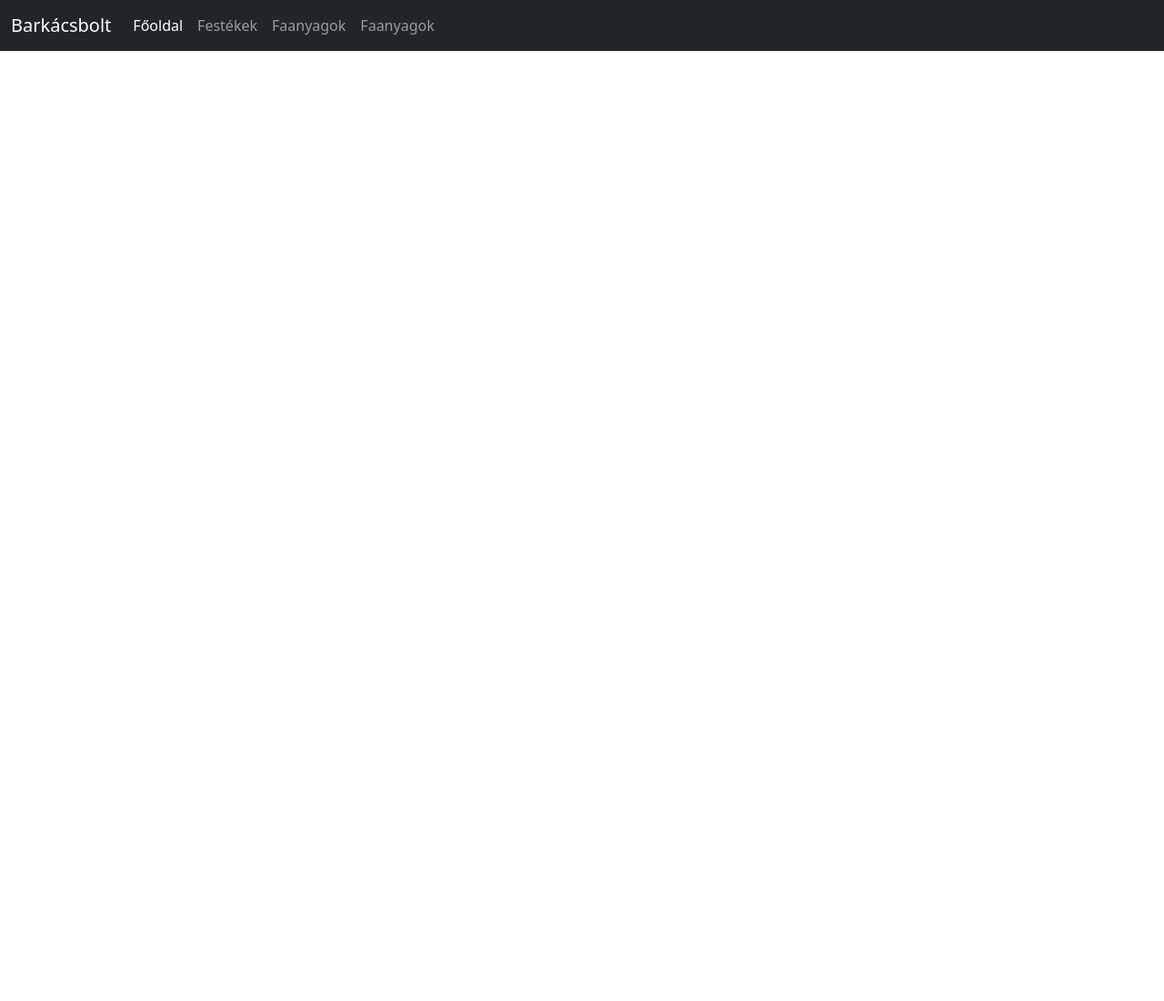
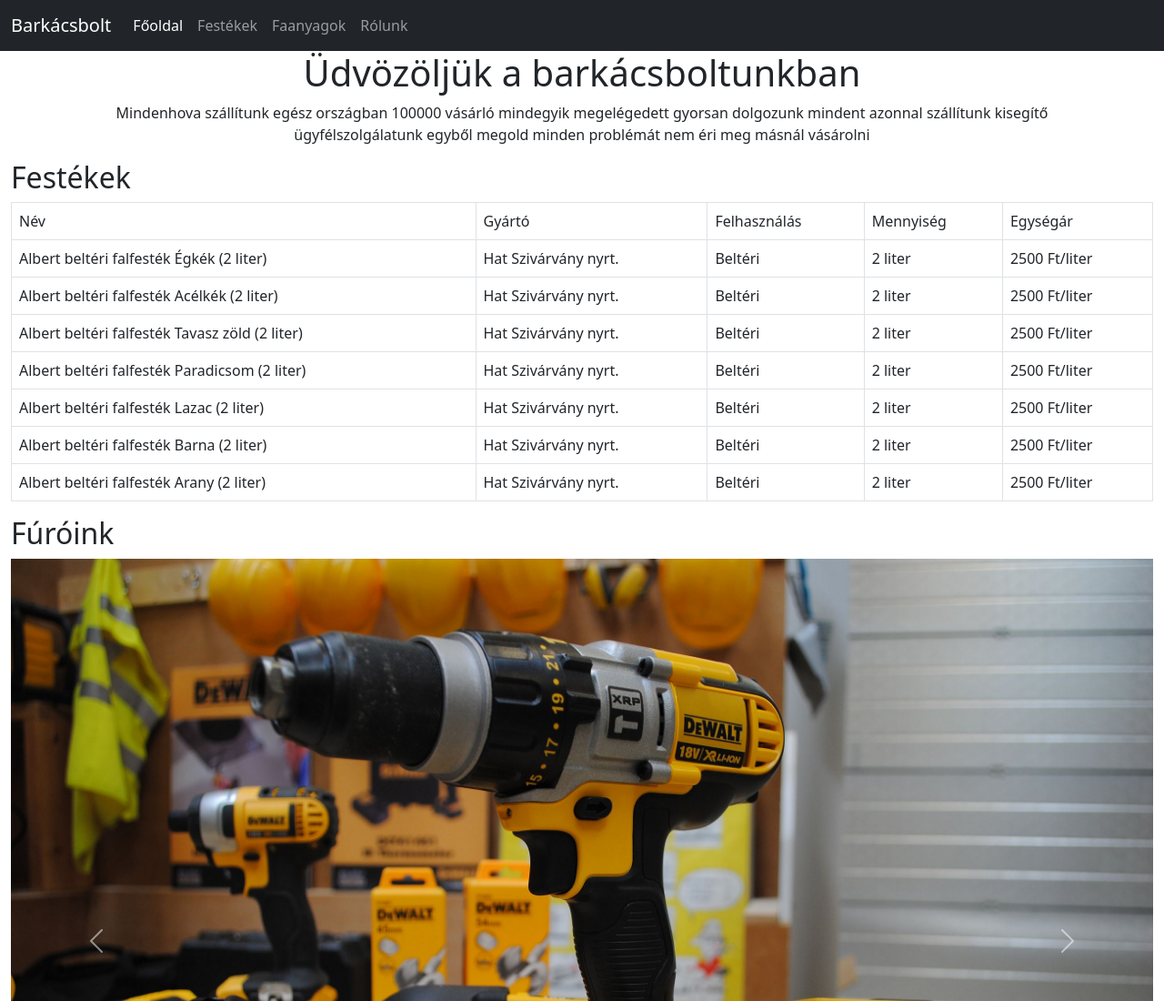
Before and after one commit to n-szilard/webes-projekt, a plain HTML site: page oldal/index.html in a window 1280 px wide. Shown: the top 1100 px of the page at 91% size. Before the commit the page ends 800 px from the top, so only its background shows below. Drawn offline with nearby package versions, Linux system fonts and the light colour scheme.

Commit message:
Főoldal befejezése

```diff
--- a/oldal/index.html
+++ b/oldal/index.html
@@ -24,18 +24,144 @@
                         <a class="nav-link active" aria-current="page" href="#">Főoldal</a>
                     </li>
                     <li class="nav-item">
-                        <a class="nav-link" href="#">Festékek</a>
+                        <a class="nav-link" href="festekek.html">Festékek</a>
                     </li>
                     <li class="nav-item">
-                        <a class="nav-link" href="#">Faanyagok</a>
+                        <a class="nav-link" href="faanyagok.html">Faanyagok</a>
                     </li>
                     <li class="nav-item">
-                        <a class="nav-link" href="#">Faanyagok</a>
+                        <a class="nav-link" href="rolunk.html">Rólunk</a>
                     </li>
                 </ul>
             </div>
         </div>
     </nav>
+
+    <div class="container-fluid">
+
+        <p class="h1 text-center">Üdvözöljük a barkácsboltunkban</p>
+
+        <div class="container-sm">
+            <p class="text-center">Mindenhova szállítunk egész országban 100000 vásárló mindegyik megelégedett gyorsan dolgozunk mindent azonnal szállítunk kisegítő ügyfélszolgálatunk egyből megold minden problémát nem éri meg másnál vásárolni</p>
+        </div>
+
+        <p class="h2">Festékek</p>
+        <table class="table table-bordered">
+            <thead>
+                <tr>
+                    <td>Név</td>
+                    <td>Gyártó</td>
+                    <td>Felhasználás</td>
+                    <td>Mennyiség</td>
+                    <td>Egységár</td>
+                </tr>
+            </thead>
+            <tbody>
+                <tr>
+                    <td>Albert beltéri falfesték Égkék (2 liter)</td>
+                    <td>Hat Szivárvány nyrt.</td>
+                    <td>Beltéri</td>
+                    <td>2 liter</td>
+                    <td>2500 Ft/liter</td>
+                </tr>
+                <tr>
+                    <td>Albert beltéri falfesték Acélkék (2 liter)</td>
+                    <td>Hat Szivárvány nyrt.</td>
+                    <td>Beltéri</td>
+                    <td>2 liter</td>
+                    <td>2500 Ft/liter</td>
+                </tr>
+                <tr>
+                    <td>Albert beltéri falfesték Tavasz zöld (2 liter)</td>
+                    <td>Hat Szivárvány nyrt.</td>
+                    <td>Beltéri</td>
+                    <td>2 liter</td>
+                    <td>2500 Ft/liter</td>
+                </tr>
+                <tr>
+                    <td>Albert beltéri falfesték Paradicsom (2 liter)</td>
+                    <td>Hat Szivárvány nyrt.</td>
+                    <td>Beltéri</td>
+                    <td>2 liter</td>
+                    <td>2500 Ft/liter</td>
+                </tr>
+                <tr>
+                    <td>Albert beltéri falfesték Lazac (2 liter)</td>
+                    <td>Hat Szivárvány nyrt.</td>
+                    <td>Beltéri</td>
+                    <td>2 liter</td>
+                    <td>2500 Ft/liter</td>
+                </tr>
+                <tr>
+                    <td>Albert beltéri falfesték Barna (2 liter)</td>
+                    <td>Hat Szivárvány nyrt.</td>
+                    <td>Beltéri</td>
+                    <td>2 liter</td>
+                    <td>2500 Ft/liter</td>
+                </tr>
+                <tr>
+                    <td>Albert beltéri falfesték Arany (2 liter)</td>
+                    <td>Hat Szivárvány nyrt.</td>
+                    <td>Beltéri</td>
+                    <td>2 liter</td>
+                    <td>2500 Ft/liter</td>
+                </tr>
+            </tbody>
+        </table>
+
+        <p class="h2">Fúróink</p>
+
+        <div id="carouselExampleIndicators" class="carousel slide" data-bs-ride="true">
+            <div class="carousel-indicators">
+              <button type="button" data-bs-target="#carouselExampleIndicators" data-bs-slide-to="0" class="active" aria-current="true" aria-label="Slide 1"></button>
+              <button type="button" data-bs-target="#carouselExampleIndicators" data-bs-slide-to="1" aria-label="Slide 2"></button>
+              <button type="button" data-bs-target="#carouselExampleIndicators" data-bs-slide-to="2" aria-label="Slide 3"></button>
+            </div>
+            <div class="carousel-inner">
+              <div class="carousel-item active">
+                <img src="/kepek/furo1.jpg" class="d-block w-100">
+              </div>
+              <div class="carousel-item">
+                <img src="/kepek/furo2.jpg" class="d-block w-100">
+              </div>
+              <div class="carousel-item">
+                <img src="/kepek/furo3.jpg" class="d-block w-100">
+              </div>
+            </div>
+            <button class="carousel-control-prev" type="button" data-bs-target="#carouselExampleIndicators" data-bs-slide="prev">
+              <span class="carousel-control-prev-icon" aria-hidden="true"></span>
+              <span class="visually-hidden">Következő</span>
+            </button>
+            <button class="carousel-control-next" type="button" data-bs-target="#carouselExampleIndicators" data-bs-slide="next">
+              <span class="carousel-control-next-icon" aria-hidden="true"></span>
+              <span class="visually-hidden">Előző</span>
+            </button>
+          </div>
+
+
+          <p class="h2">Nyitvatartás</p>
+
+          <table class="table table-bordered">
+              <thead>
+                  <tr>
+                      <td>Hétfő</td>
+                      <td>Kedd</td>
+                      <td>Szerda</td>
+                      <td>Csütörtök</td>
+                      <td>Péntek</td>
+                      <td>Szombat</td>
+                      <td>Vasárnap</td>
+                  </tr>
+              </thead>
+              <tbody>
+                  <tr>
+                      <td colspan="5" class="text-center">7:30-20:30</td>
+                      <td>8:00-20:00</td>
+                      <td>Zárva</td>
+                  </tr>
+              </tbody>
+          </table>
+    </div>
 
 
     <script src="https://cdn.jsdelivr.net/npm/bootstrap@5.2.3/dist/js/bootstrap.bundle.min.js"
```
